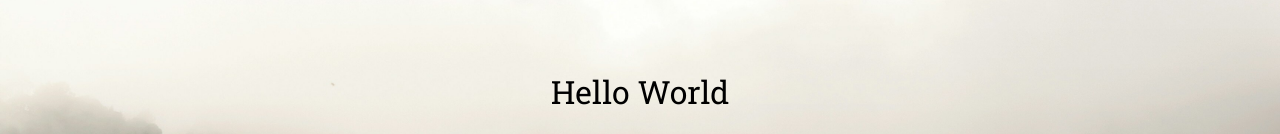
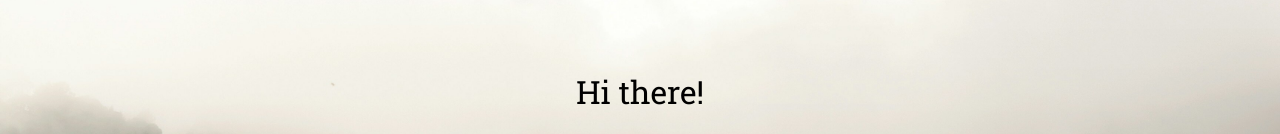
Before and after one commit to 3WDeveloper-GM/capstone_project-frontend_developer_1, a plain HTML site: page index.html in a window 1280 px wide. Shown: the part 308-442 px from the top of the page. Drawn offline with Linux system fonts and the light colour scheme.

Commit message:
made adjustments to greeting text

```diff
--- a/js/index.js
+++ b/js/index.js
@@ -19,7 +19,7 @@ function blur() {
 
 
 const element = document.querySelector("#hello")
-const text = "Hello World"
+const text = "Hi there!"
 
 function textTyping(element, text, i = 0) {
    if (i === 0) {
```
Also changed, not shown: index.html (+4 -1 lines).
